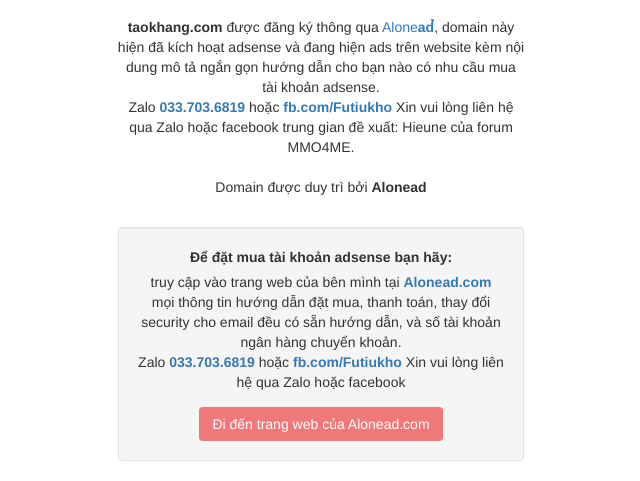
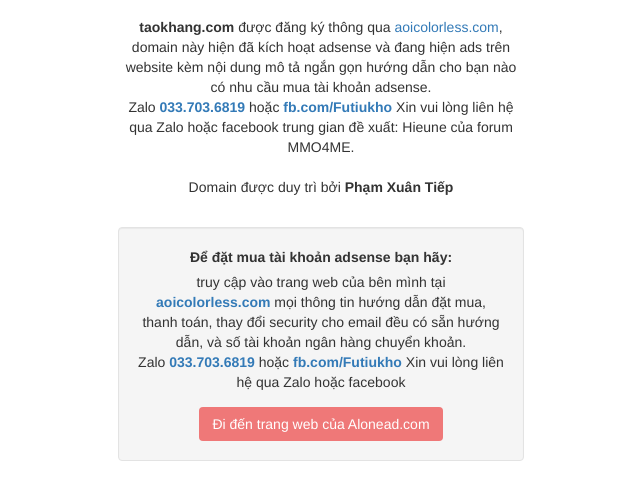
Before and after one commit to tiepdotme/alonead2, a plain HTML site: page index.html in a window 1280 px wide. Shown: the part 412-893 px from the top of the page, without its empty margins (319-959 px from the left). Drawn offline with nearby package versions, Linux system fonts and the light colour scheme.

Commit message:
Update index.html

```diff
--- a/index.html
+++ b/index.html
@@ -9,7 +9,7 @@
     <meta charset="utf-8">
     <meta http-equiv="X-UA-Compatible" content="IE=edge">
     <meta name="viewport" content="width=device-width, initial-scale=1">
-    <title>alonead.com | for sale domain</title>
+    <title>aoicolorless.com | for sale domain</title>
     <meta name="description" content="">
     <link rel="stylesheet" href="https://maxcdn.bootstrapcdn.com/bootstrap/3.3.7/css/bootstrap.min.css" integrity="sha384-BVYiiSIFeK1dGmJRAkycuHAHRg32OmUcww7on3RYdg4Va+PmSTsz/K68vbdEjh4u" crossorigin="anonymous">
     <link href="/css/all.css" rel="stylesheet">
@@ -25,15 +25,15 @@
             </object>
 	</center>
 	<br>
-        <p style="text-align:center;"><strong>taokhang.com</strong> được đăng ký thông qua <a href="https://alonead.com">Alone<strong>ad</strong>̉̉̉</a>, domain này hiện đã kích hoạt adsense và đang hiện ads trên website kèm nội dung mô tả ngắn gọn hướng dẫn cho bạn nào có nhu cầu mua tài khoản adsense.<br />Zalo <strong><a href="tel:033-703-6819">033.703.6819</a></strong> hoặc <strong><a href="https://fb.com/Futiukho">fb.com/Futiukho</a></strong>
+        <p style="text-align:center;"><strong>taokhang.com</strong> được đăng ký thông qua <a href="https://aoicolorless.com">aoicolorless.com</a>, domain này hiện đã kích hoạt adsense và đang hiện ads trên website kèm nội dung mô tả ngắn gọn hướng dẫn cho bạn nào có nhu cầu mua tài khoản adsense.<br />Zalo <strong><a href="tel:033-703-6819">033.703.6819</a></strong> hoặc <strong><a href="https://fb.com/Futiukho">fb.com/Futiukho</a></strong>
             Xin vui lòng liên hệ qua Zalo hoặc facebook
-            trung gian đề xuất: Hieune của forum MMO4ME. <br /><br/>Domain được duy trì bởi <strong>Alonead</strong></p>
+            trung gian đề xuất: Hieune của forum MMO4ME. <br /><br/>Domain được duy trì bởi <strong>Phạm Xuân Tiếp</strong></p>
 	<div class="well" style="margin-top:30px;">
-	  <form method="GET" action="https://alonead.com">
+	  <form method="GET" action="https://skysumu.com">
 	    <div class="form-group">
           <label for="q">Để đặt mua tài khoản adsense bạn hãy:</label>
           <br />
-          truy cập vào trang web của bên mình tại <strong><a href="https://alonead.com">Alonead.com</a></strong> mọi thông tin hướng dẫn đặt mua, thanh toán, thay đổi security cho email đều có sẵn hướng dẫn, và số tài khoản ngân hàng chuyển khoản.
+          truy cập vào trang web của bên mình tại <strong><a href="https://aoicolorless.com">aoicolorless.com</a></strong> mọi thông tin hướng dẫn đặt mua, thanh toán, thay đổi security cho email đều có sẵn hướng dẫn, và số tài khoản ngân hàng chuyển khoản.
           <br />
           Zalo <strong><a href="tel:033-703-6819">033.703.6819</a></strong> hoặc <strong><a href="https://fb.com/Futiukho">fb.com/Futiukho</a></strong>
             Xin vui lòng liên hệ qua Zalo hoặc facebook
```
